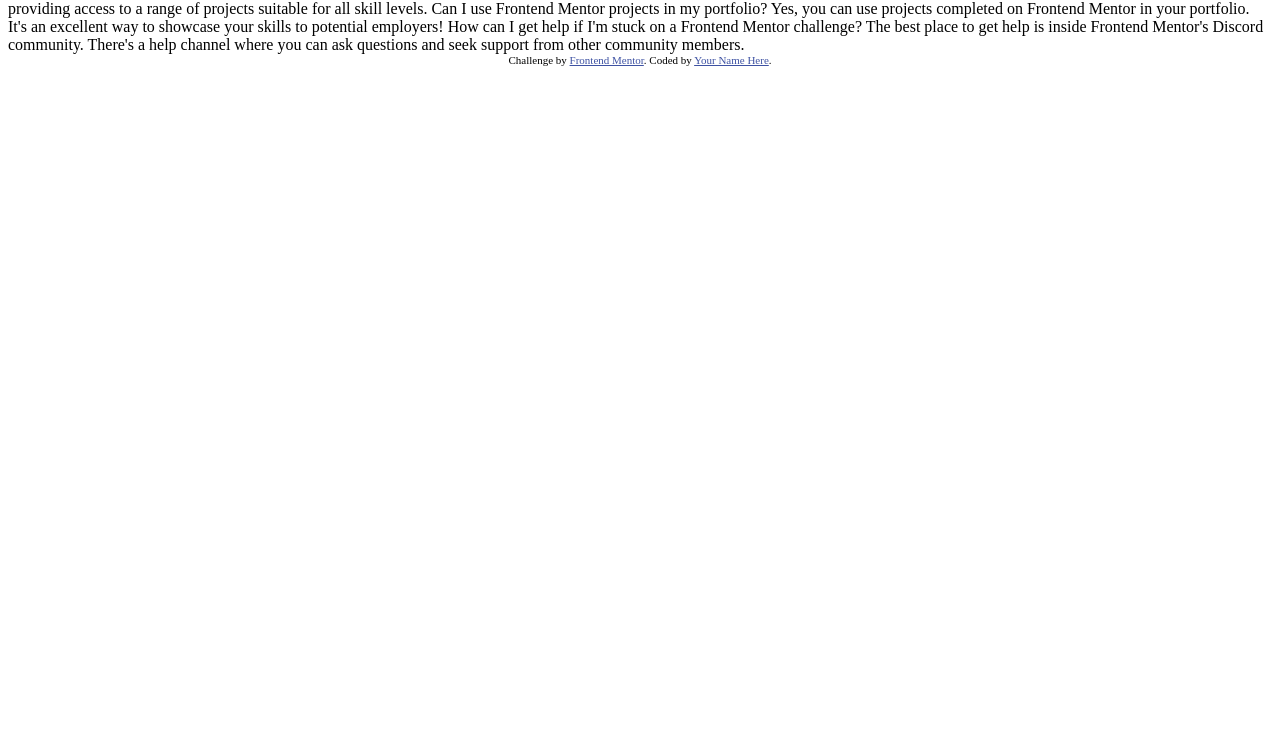
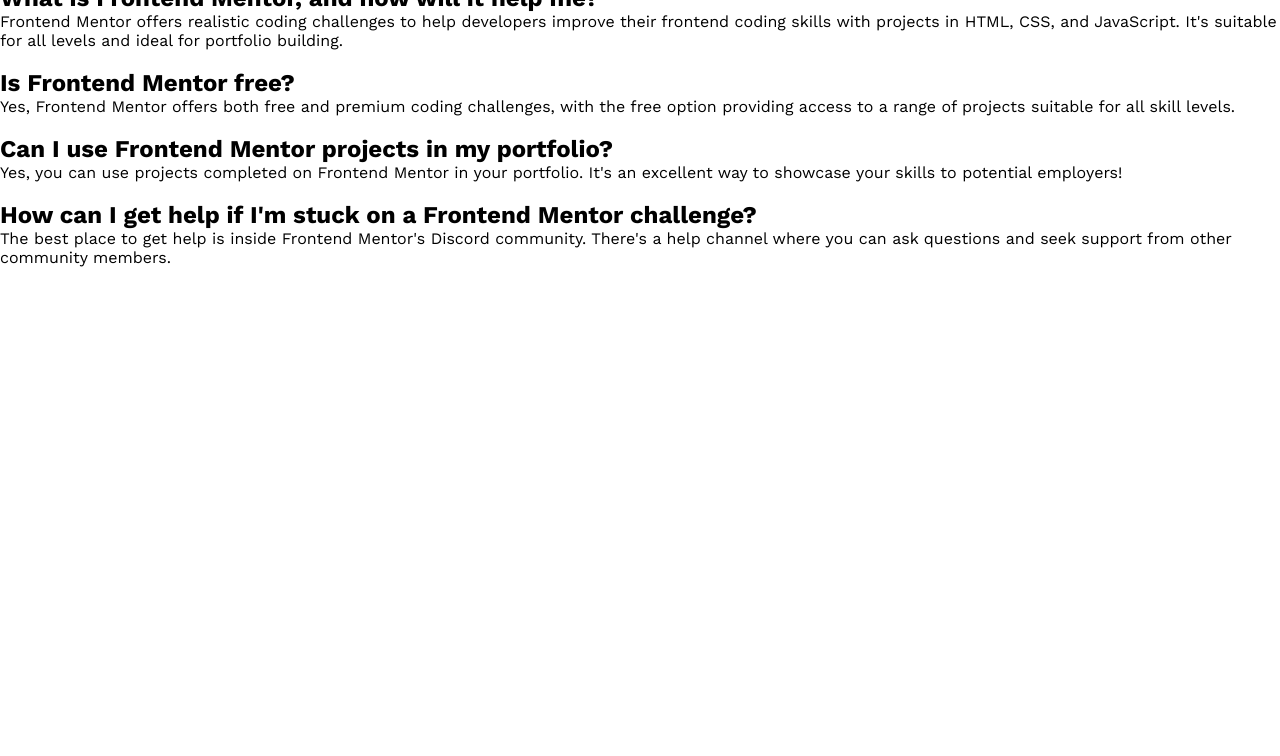
Before and after one commit to chintriago/faq-accordion, a plain HTML site: page index.html in a window 1280 px wide. Shown: the part 44-800 px from the top of the page. Drawn offline with nearby package versions, Linux system fonts and the light colour scheme.

Commit message:
initial styling

```diff
--- a/index.html
+++ b/index.html
@@ -5,54 +5,51 @@
   <meta charset="UTF-8">
   <meta name="viewport" content="width=device-width, initial-scale=1.0">
   <!-- displays site properly based on user's device -->
-
+  <link rel="preconnect" href="https://fonts.googleapis.com">
+  <link rel="preconnect" href="https://fonts.gstatic.com" crossorigin>
+  <link
+    href="https://fonts.googleapis.com/css2?family=Inter:ital,opsz,wght@0,14..32,100..900;1,14..32,100..900&family=Work+Sans:ital,wght@0,100..900;1,100..900&display=swap"
+    rel="stylesheet">
   <link rel="icon" type="image/png" sizes="32x32" href="./assets/images/favicon-32x32.png">
-
+  <link rel="stylesheet" href="style.css">
   <title>Frontend Mentor | FAQ accordion</title>
-
-  <!-- Feel free to remove these styles or customise in your own stylesheet 👍 -->
-  <style>
-    .attribution {
-      font-size: 11px;
-      text-align: center;
-    }
-
-    .attribution a {
-      color: hsl(228, 45%, 44%);
-    }
-  </style>
 </head>
 
 <body>
-
-  FAQs
-
-  What is Frontend Mentor, and how will it help me?
-
-  Frontend Mentor offers realistic coding challenges to help developers improve their
-  frontend coding skills with projects in HTML, CSS, and JavaScript. It's suitable for
-  all levels and ideal for portfolio building.
-
-  Is Frontend Mentor free?
-
-  Yes, Frontend Mentor offers both free and premium coding challenges, with the free
-  option providing access to a range of projects suitable for all skill levels.
-
-  Can I use Frontend Mentor projects in my portfolio?
-
-  Yes, you can use projects completed on Frontend Mentor in your portfolio. It's an excellent
-  way to showcase your skills to potential employers!
-
-  How can I get help if I'm stuck on a Frontend Mentor challenge?
-
-  The best place to get help is inside Frontend Mentor's Discord community. There's a help
-  channel where you can ask questions and seek support from other community members.
-
-
-  <div class="attribution">
-    Challenge by <a href="https://www.frontendmentor.io?ref=challenge" target="_blank">Frontend Mentor</a>.
-    Coded by <a href="#">Your Name Here</a>.
-  </div>
+  <main>
+    <article>
+      <header>
+        <h1>FAQs</h1>
+      </header>
+      <section>
+        <div class="question">
+          <h2>What is Frontend Mentor, and how will it help me?</h2>
+          <p>Frontend Mentor offers realistic coding challenges to help developers improve their
+            frontend coding skills with projects in HTML, CSS, and JavaScript. It's suitable for
+            all levels and ideal for portfolio building.</p>
+          <button></button>
+        </div>
+        <div class="question">
+          <h2>Is Frontend Mentor free?</h2>
+          <p>Yes, Frontend Mentor offers both free and premium coding challenges, with the free
+            option providing access to a range of projects suitable for all skill levels.</p>
+          <button></button>
+        </div>
+        <div class="question">
+          <h2>Can I use Frontend Mentor projects in my portfolio?</h2>
+          <p>Yes, you can use projects completed on Frontend Mentor in your portfolio. It's an excellent
+            way to showcase your skills to potential employers!</p>
+          <button></button>
+        </div>
+        <div class="question">
+          <h2>How can I get help if I'm stuck on a Frontend Mentor challenge?</h2>
+          <p>The best place to get help is inside Frontend Mentor's Discord community. There's a help
+            channel where you can ask questions and seek support from other community members.</p>
+          <button></button>
+        </div>
+      </section>
+    </article>
+  </main>
 </body>
 
 </html>
--- /dev/null
+++ b/style.css
@@ -0,0 +1,53 @@
+/* CSS Reset */
+* {
+    margin: 0;
+    padding: 0;
+    box-sizing: border-box;
+}
+
+:root {
+    --white: hsl(0, 0%, 100%);
+    --light-pink: hsl(275, 100%, 97%);
+    --grayish-purple: hsl(292, 16%, 49%);
+    --dark-purple: hsl(292, 42%, 14%);
+}
+
+html,
+body {
+    height: 100%;
+    font-family: Arial, sans-serif;
+}
+
+img {
+    max-width: 100%;
+    display: block;
+}
+
+ul,
+ol {
+    list-style: none;
+}
+
+a {
+    text-decoration: none;
+    color: inherit;
+}
+
+button {
+    background: none;
+    border: none;
+    cursor: pointer;
+}
+
+input,
+textarea {
+    font-family: inherit;
+}
+
+/* General Styles */
+body {
+    font-size: 16px;
+    font-family: 'Work Sans', sans-serif;
+}
+
+/* Card Styling */
```
